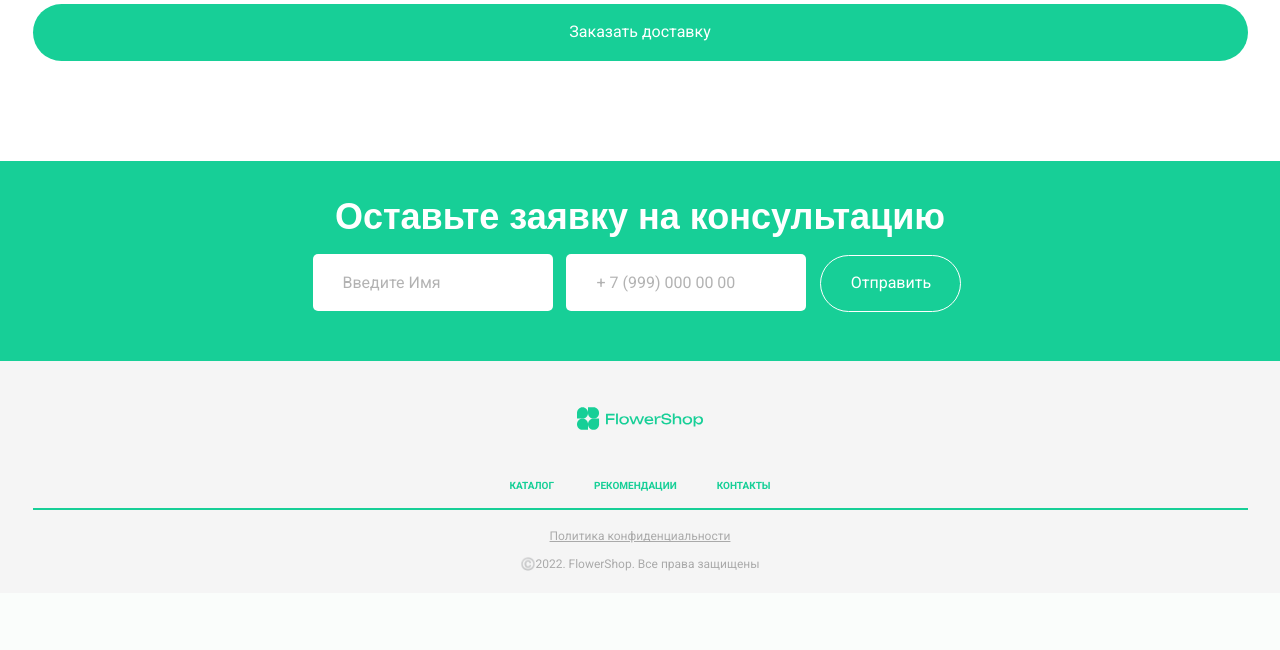
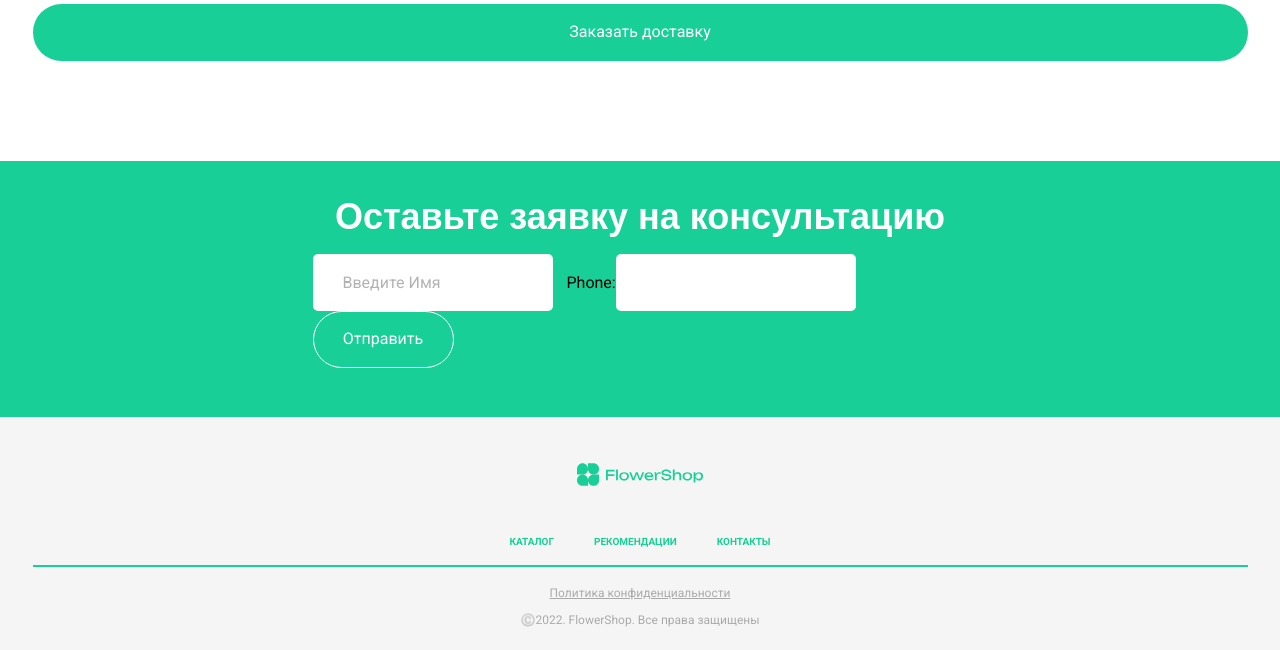
Before and after one commit to KirillYabl/FlowerShop, a Django app: page / in a window 1280 px wide. Shown: the part 1856-2506 px from the top of the page. Before the commit the page ends 2427 px from the top, so only its background shows below. Run offline with Django 3.2, Linux system fonts and the light colour scheme; tables that the repository leaves empty hold one stand-in row (values such as "Sample post"); grey boxes marked "Sample" are stand-in pictures; parts of the project's set-up code (start-up, migrations or seed data) failed here and were passed over; some web fonts are replaced.

Commit message:
Make consultation through standart form

```diff
--- /dev/null
+++ b/flowerapp/forms.py
@@ -0,0 +1,21 @@
+from django import forms
+from phonenumber_field.formfields import PhoneNumberField
+from phonenumber_field.widgets import RegionalPhoneNumberWidget
+
+from .models import Consultation
+
+
+class ConsultationForm(forms.ModelForm):
+    client_name = forms.CharField(max_length=200, label='',
+                                  widget=forms.TextInput(attrs={'placeholder': 'Введите Имя'}))
+    phone = PhoneNumberField(region='RU', label='',
+                             widget=RegionalPhoneNumberWidget(attrs={'placeholder': '+ 7(999) 000 00 00'}))
+
+    class Meta:
+        model = Consultation
+        fields = ['client_name', 'phone']
+
+    def __init__(self, *args, **kwargs):
+        super().__init__(*args, **kwargs)
+        for visible in self.visible_fields():
+            visible.field.widget.attrs['class'] = 'consultation__form_input'
--- a/flowerapp/urls.py
+++ b/flowerapp/urls.py
@@ -1,12 +1,7 @@
-from django.urls import path, include
-from rest_framework import routers
+from django.urls import path
 
 from . import views
 
-router = routers.DefaultRouter()
-router.register('consultations', views.ConsultationViewSet)
-
 urlpatterns = [
     path('', views.index, name='index'),
-    path('', include(router.urls)),
 ]
--- a/flowerapp/views.py
+++ b/flowerapp/views.py
@@ -3,6 +3,7 @@
 from django.shortcuts import render, redirect
 from rest_framework.viewsets import ModelViewSet
 
+from .forms import ConsultationForm
 from .models import Bouquet
 from .models import Consultation
 from .models import FlowerShop
@@ -10,23 +11,18 @@
 
 
 def index(request: WSGIRequest) -> HttpResponse:
-    print(request.GET)
     bouquets = Bouquet.objects.filter(is_recommended=True)
     flower_shops = FlowerShop.objects.all()
     context = {
         'bouquets': bouquets,
         'flower_shops': flower_shops,
-        'success_alert_style': request.GET.get('success_alert_style', 'none')
+        'success_alert_style': 'none',
+        'form': ConsultationForm()
     }
+    if request.method == 'POST':
+        context['form'] = ConsultationForm(request.POST)
+        if context['form'].is_valid():
+            context['form'].save()
+            context['success_alert_style'] = 'block'
+
     return render(request, 'index.html', context)
-
-
-class ConsultationViewSet(ModelViewSet):
-    queryset = Consultation.objects.all()
-    serializer_class = ConsultationSerializer
-
-    def create(self, request, *args, **kwargs):
-        super().create(request, *args, **kwargs)
-        response = redirect('index')
-        response['Location'] += '?success_alert_style=block'
-        return response
--- a/templates/base.html
+++ b/templates/base.html
@@ -66,9 +66,9 @@
         <div class="container">
           <div class="consultation">
             <div class="title consultation__title">Оставьте заявку на консультацию</div>
-            <form action="#" class="consultation__form">
-              <input type="text" name="fname" class="consultation__form_input" placeholder="Введите Имя" required>
-              <input type="text" name="tel" class="consultation__form_input" placeholder="+ 7 (999) 000 00 00" required>
+            <form action="/" class="consultation__form" method="post">
+              {% csrf_token %}
+              {{ form }}
               <button type="submit" class="consultation__form_btn">Отправить</button>
             </form>
           </div>
--- a/templates/index.html
+++ b/templates/index.html
@@ -3,6 +3,10 @@
 {% load format_thousands %}
 {% block div-start %}<div class="mainBg">{% endblock div-start %}
   {% block banner %}
+		<div class="success-alert" style="display: {{ success_alert_style }}">
+			<span class="closebtn" onclick="this.parentElement.style.display='none';">&times;</span>
+			<strong>Успешно!</strong> Менеджер перезвонит вам в течение часа для консультации
+		</div>
     <section id="banner">
 	    <div class="container">
 		    <div class="banner">
```
